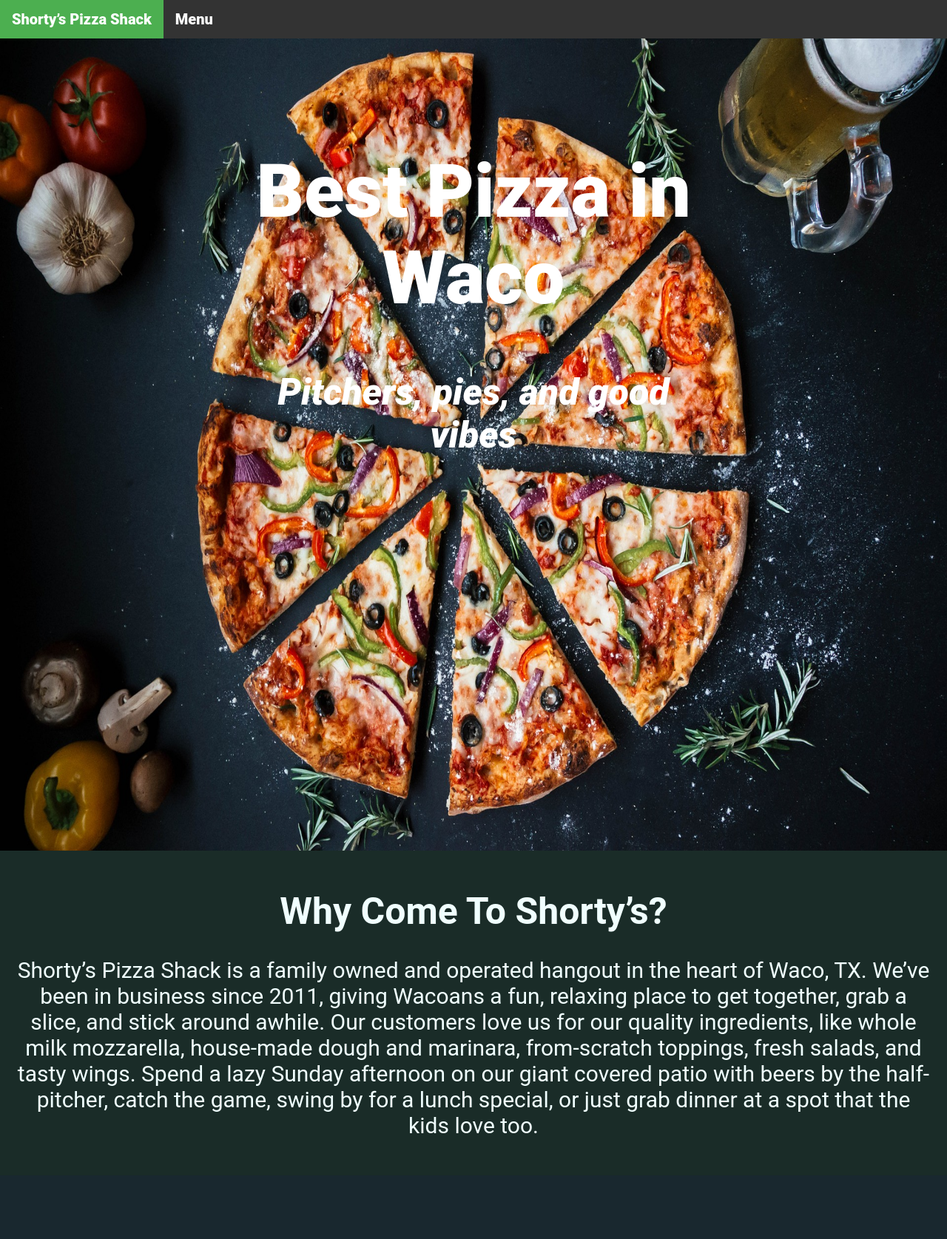
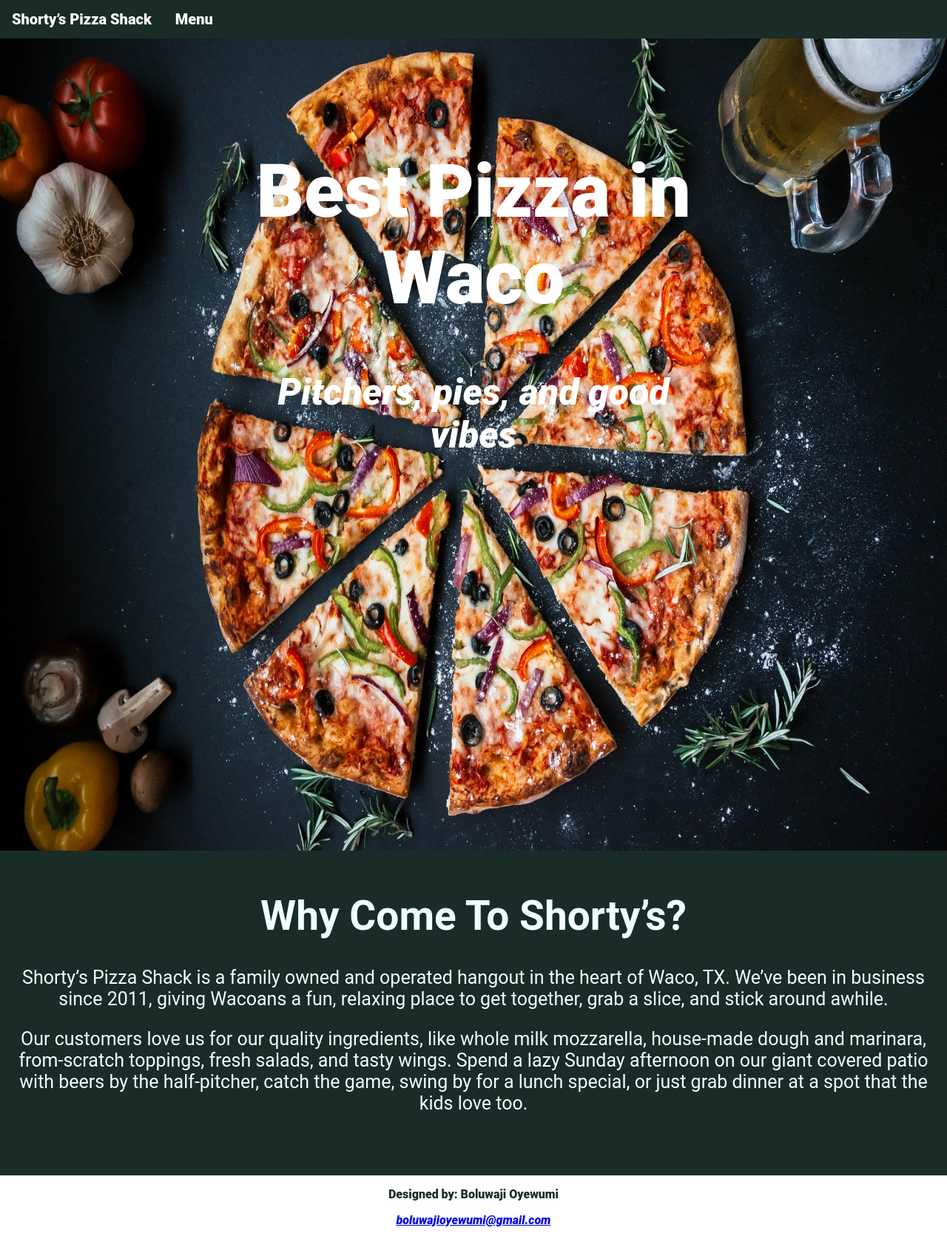
Before and after one commit to boluwaji11/Pizzeria, a Django app: page / in a window 1280 px wide. Shown: the whole page at 74% size. Before the commit the page ends 1532 px from the top, so only its background shows below. Run offline with Django 3.2, Linux system fonts and the light colour scheme.

Commit message:
color edits

```diff
--- a/pizzas/static/navbar.css
+++ b/pizzas/static/navbar.css
@@ -7,7 +7,7 @@
   margin: 0;
   padding: 0;
   overflow: hidden;
-  background-color: #333;
+  background-color: #1a2c28;
   position: fixed;
   top: 0;
   width: 100%;
@@ -28,9 +28,9 @@
 }
 
 .item a:hover:not(.active) {
-  background-color: #111;
+  background-color: #1a2c28;
 }
 
 .active {
-  background-color: #4caf50;
+  background-color: #1a2c28;
 }
--- a/pizzas/templates/pizzas/index.html
+++ b/pizzas/templates/pizzas/index.html
@@ -30,10 +30,20 @@
             font-family: Roboto,sans-serif;
             color: azure;">
 
-<h1 style="font-size: 50px;">Why Come To Shorty’s?</h1>
+<h1 style="font-size: 55px;">Why Come To Shorty’s?</h1>
 
-<p style="font-size: 30px;">Shorty’s Pizza Shack is a family owned and operated hangout in the heart of Waco, TX. We’ve been in business since 2011, giving Wacoans a fun, relaxing place to get together, grab a slice, and stick around awhile. Our customers love us for our quality ingredients, like whole milk mozzarella, house-made dough and marinara, from-scratch toppings, fresh salads, and tasty wings. Spend a lazy Sunday afternoon on our giant covered patio with beers by the half-pitcher, catch the game, swing by for a lunch special, or just grab dinner at a spot that the kids love too.</p>
+<p style="font-size: 25px;">Shorty’s Pizza Shack is a family owned and operated hangout in the heart of Waco, TX. We’ve been in business since 2011, giving Wacoans a fun, relaxing place to get together, grab a slice, and stick around awhile.</p>
+<p style="font-size: 25px;">Our customers love us for our quality ingredients, like whole milk mozzarella, house-made dough and marinara, from-scratch toppings, fresh salads, and tasty wings. Spend a lazy Sunday afternoon on our giant covered patio with beers by the half-pitcher, catch the game, swing by for a lunch special, or just grab dinner at a spot that the kids love too.</p>
 
 </div>
 
+<footer style="  text-align: center;
+padding: 0px;
+background-color: white;
+font-family: Roboto Black,sans-serif;
+color: #1a2c28;">
+    <p>Designed by: Boluwaji Oyewumi</p>
+    <p style="font-style: italic;"><a href="mailto:boluwajioyewumi@gmail.com">boluwajioyewumi@gmail.com</a></p>
+  </footer>
+
 {% endblock content %}
```
